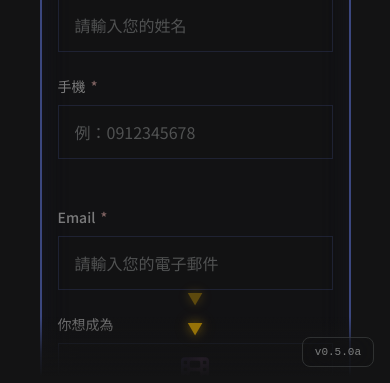
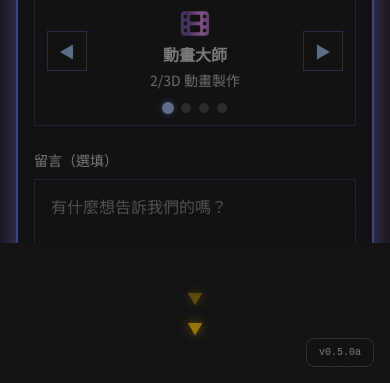
Before and after one commit to hwudigidev-creator/www, a React (Vite) app in the folder frontend/: page /#/contact in a window 390 px wide. Shown: the part 461-844 px from the top of the page. Built offline with nearby package versions, Linux system fonts and the light colour scheme; no server answers.

Commit message:
v0.5.3a Contact Box Fixing

```diff
--- a/frontend/src/assets/styles.css
+++ b/frontend/src/assets/styles.css
@@ -1002,7 +1002,11 @@ body {
   }
 
   .scroll-card p {
-    font-size: 12px;
+    font-size: 14px;
+  }
+
+  .face-content p {
+    font-size: 14px;
   }
 
   /* 手機版角色圖 */
@@ -2741,7 +2745,7 @@ body {
   }
 
   .career-description {
-    font-size: 12px;
+    font-size: 14px;
   }
 }
 
@@ -2751,7 +2755,7 @@ body {
   right: 16px;
   bottom: 16px;
   padding: 6px 12px;
-  font-size: 11px;
+  font-size: 10px;
   font-family: 'Courier New', monospace;
   color: var(--md-on-surface-variant);
   background: var(--glass-bg);
@@ -2798,57 +2802,25 @@ body {
 }
 
 
-/* Contact 表單逐行導航 */
+/* Contact 表單逐行導航 - 參考 about-main 結構 */
 .contact-form-rows {
   position: fixed;
-  top: 230px;
-  left: 50%;
-  transform: translateX(-50%);
+  top: 0;
+  left: 0;
+  right: 0;
+  bottom: 0;
+  display: flex;
+  align-items: center;
+  justify-content: center;
+  padding: 24px;
+  padding-top: 200px;
+  padding-bottom: 120px;
+  z-index: 1;
+}
+
+.contact-form-viewport {
   width: 100%;
   max-width: 800px;
-  padding: 0 24px;
-  bottom: 100px;
-  z-index: 1;
-}
-
-.contact-form-viewport {
-  position: relative;
-  height: 100%;
-  overflow: hidden;
-}
-
-/* 上方毛玻璃遮罩 - 在視窗邊緣 */
-.contact-form-viewport::before {
-  content: '';
-  position: absolute;
-  top: 0;
-  left: -24px;
-  right: -24px;
-  height: 60px;
-  background: linear-gradient(to bottom,
-    var(--md-surface) 0%,
-    rgba(19, 19, 20, 0.8) 40%,
-    transparent 100%
-  );
-  pointer-events: none;
-  z-index: 10;
-}
-
-/* 下方毛玻璃遮罩 - 在視窗邊緣 */
-.contact-form-viewport::after {
-  content: '';
-  position: absolute;
-  bottom: 0;
-  left: -24px;
-  right: -24px;
-  height: 60px;
-  background: linear-gradient(to top,
-    var(--md-surface) 0%,
-    rgba(19, 19, 20, 0.8) 40%,
-    transparent 100%
-  );
-  pointer-events: none;
-  z-index: 10;
 }
 
 .contact-form-track {
@@ -2903,8 +2875,21 @@ body {
 /* 手機版調整 */
 @media (max-width: 768px) {
   .contact-form-rows {
-    top: 150px;
-    bottom: 80px;
+    padding: 16px;
+    padding-top: 140px;
+    padding-bottom: 100px;
+  }
+
+  .contact-form-viewport {
+    max-width: none;
+  }
+
+  .contact-form {
+    padding: 24px 16px;
+  }
+
+  .error-message {
+    font-size: 14px;
   }
 }
 
@@ -3599,6 +3584,27 @@ body {
     flex-wrap: wrap;
     justify-content: center;
   }
+
+  /* 手機版 Footer 字級調整 */
+  .footer-brand-en {
+    font-size: 14px;
+  }
+
+  .footer-address p {
+    font-size: 14px;
+  }
+
+  .footer-address-en {
+    font-size: 14px;
+  }
+
+  .footer-bottom > p {
+    font-size: 14px;
+  }
+
+  .powered-by {
+    font-size: 14px;
+  }
 }
 
 
```
Also changed, not shown: 1 other file (tests, documents, lock files or other folders).
